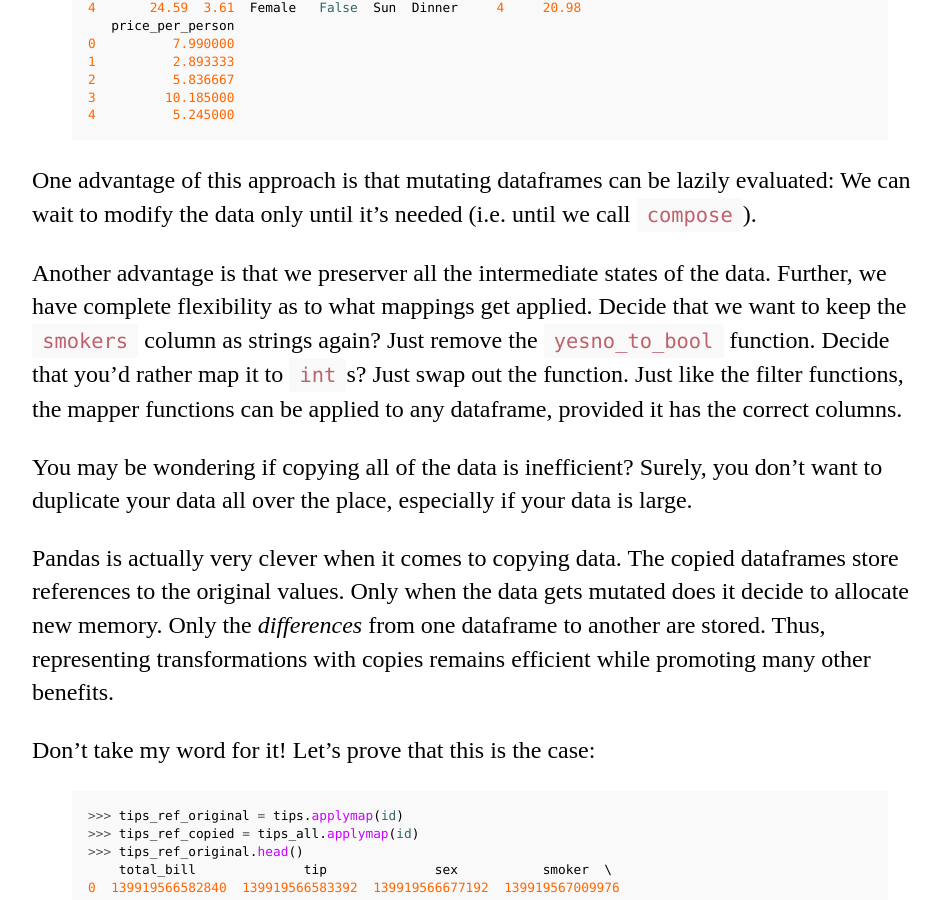
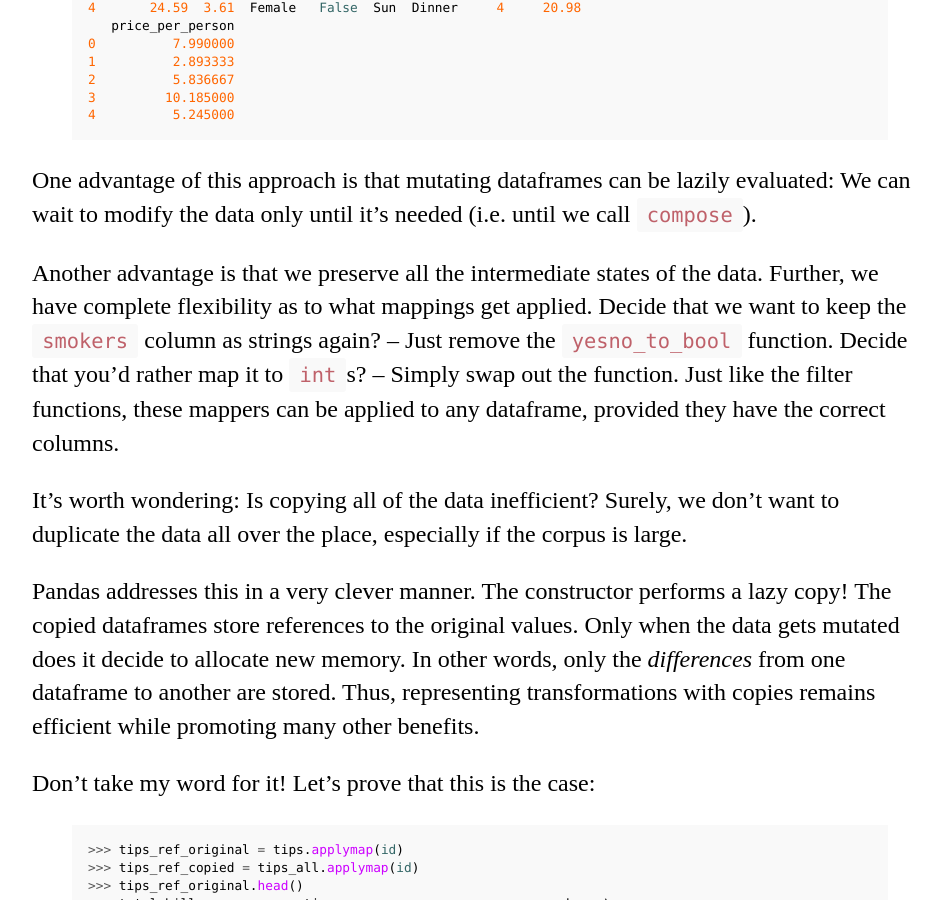
Before and after one commit to alxmrs/website, a Jekyll site: the page built from _posts/2018-07-06-higher-order-functions-on-pandas-dataframes.md, in a window 1280 px wide and 900 px high, scrolled down 7880 px. Shown: the whole window, without its empty margins (160-1100 px from the left). Built offline with Jekyll 4.4.1, drawn with Linux system fonts in a browser that asks for light colours; some of the changed text lies outside the part shown.

Commit message:
(editing from Cami)

```diff
--- a/_posts/2018-07-06-higher-order-functions-on-pandas-dataframes.md
+++ b/_posts/2018-07-06-higher-order-functions-on-pandas-dataframes.md
@@ -74,9 +74,9 @@
 155       29.85  5.14  Female     No  Sun  Dinner     5
 {% endhighlight %}
 
-This does not seem ideal. Our line of code quickly gets longer as we add more filtering logic. This can't be
-maintainable. A lot of logic is repeated -- namely, we keep referring to the `tips` dataframe over and over. What if the
-dataframe name changed? Or we wanted to apply the same query to another, similar table?
+This does not seem ideal. Our line of code quickly gets longer as we add more filtering logic. A lot of logic is
+repeated -- namely, we keep referring to the `tips` dataframe over and over. What if the dataframe name changed?
+Or we wanted to apply the same query to another, similar table?
 
 This would double our work: We would need to re-write the whole line substituting one variable name for the
 other. Or worse, we could swap the data each variable refers to.
@@ -84,7 +84,7 @@
 How can we provide a more succinct interface for querying data? How can we make sure that
 it is intuitive, general, and correct?
 
-## Breaking down the problem
+## Breaking Down The Problem
 
 Let's break down what's going on in the above query:
 
@@ -152,7 +152,7 @@
 How can I get rid of this grunt work? Ideally, I would like to refer to a dataframe once, mixing in the filter
 operations and I see fit.
 
-## Towards generalization
+## Towards Generalization
 
 Why not use a [higher-order function](https://en.wikipedia.org/wiki/Higher-order_function)? Functions are first class citizens in python, after all. Let's abstract away
 the rote work of calling these filter functions with respect to a particular dataframe.
@@ -183,11 +183,11 @@
 
 {% endhighlight %}
 
-Much better. Now, should we want to add additional fields in the table to filter on, we merely define more
+Much better. Now, should we want to add additional fields in the table to filter with, we merely define more
 filter functions -- which, again, can be used for any table.
 
 Please note that each functions can be as complicated as we want, as long as they return a dataframe of
-booleans the same size of the input.
+booleans the same size as the input.
 
 For example, if we are querying string data that is messy, we could write a filter like
 the following:
@@ -218,7 +218,7 @@
 (Note: `fuzz.ratio()` returns an integer representing the [Levenshtein distance](https://en.wikipedia.org/wiki/Levenshtein_distance) from one string to another)
 
 
-## How general can we go?
+## How General Can We Go?
 
 Is our intersection general enough? What if we wanted to query our data but instead of using a SQL-like `AND` operation,
 we wanted an `OR` operation?
@@ -270,13 +270,12 @@
 function `filter_reduce` offers us the luxury of adaptability later on.
 
 
-## Beyond querying
+## Beyond Querying
 Can this perspective help with other problems besides querying?
 
-Often, we need to mutate dataframes: a new column of derived values has to be added, or we want to change the type of a
-column. Mutability comes with several challenges:
-What if we make a mistake when mutating the dataframe, and we would like to revert to the previous form? What if we
-wanted to know what the original data looked like?
+Often, we need to mutate dataframes. We might want to add a column of derived values, or change a column's data type.
+Mutability, however, comes with several challenges: What if we make a mistake when mutating the dataframe, and we would
+like to revert to the previous form? What if we wanted to know what the original data looked like?
 
 In Pandas, we can simulate immutability by creating mapping functions that first perform a shallow copy of the input
 dataframe and return a new result.
@@ -362,18 +361,18 @@
 One advantage of this approach is that mutating dataframes can be lazily evaluated: We can wait to modify the data only
 until it's needed (i.e. until we call `compose`).
 
-Another advantage is that we preserver all the intermediate states of the data. Further, we have complete flexibility
-as to what mappings get applied. Decide that we want to keep the `smokers` column as strings again? Just remove the
-`yesno_to_bool` function. Decide that you'd rather map it to `int`s? Just swap out the function. Just like the filter
-functions, the mapper functions can be applied to any dataframe, provided it has the correct columns.
+Another advantage is that we preserve all the intermediate states of the data. Further, we have complete flexibility
+as to what mappings get applied. Decide that we want to keep the `smokers` column as strings again? -- Just remove the
+`yesno_to_bool` function. Decide that you'd rather map it to `int`s? -- Simply swap out the function. Just like the filter
+functions, these mappers can be applied to any dataframe, provided they have the correct columns.
 
-You may be wondering if copying all of the data is inefficient? Surely, you don't want to duplicate your data all over
-the place, especially if your data is large.
+It's worth wondering: Is copying all of the data inefficient? Surely, we don't want to duplicate the data all over
+the place, especially if the corpus is large.
 
-Pandas is actually very clever when it comes to copying data. The copied dataframes store
+Pandas addresses this in a very clever manner. The constructor performs a lazy copy! The copied dataframes store
 references to the original values. Only when the data gets mutated does it decide to allocate new memory.
-Only the *differences* from one dataframe to another are stored. Thus, representing transformations with copies remains
-efficient while promoting many other benefits.
+In other words, only the *differences* from one dataframe to another are stored. Thus, representing transformations
+with copies remains efficient while promoting many other benefits.
 
 Don't take my word for it! Let's prove that this is the case:
 
```
Also changed, not shown: other parts of _posts/2018-07-06-higher-order-functions-on-pandas-dataframes.md (+2 -2 lines).
